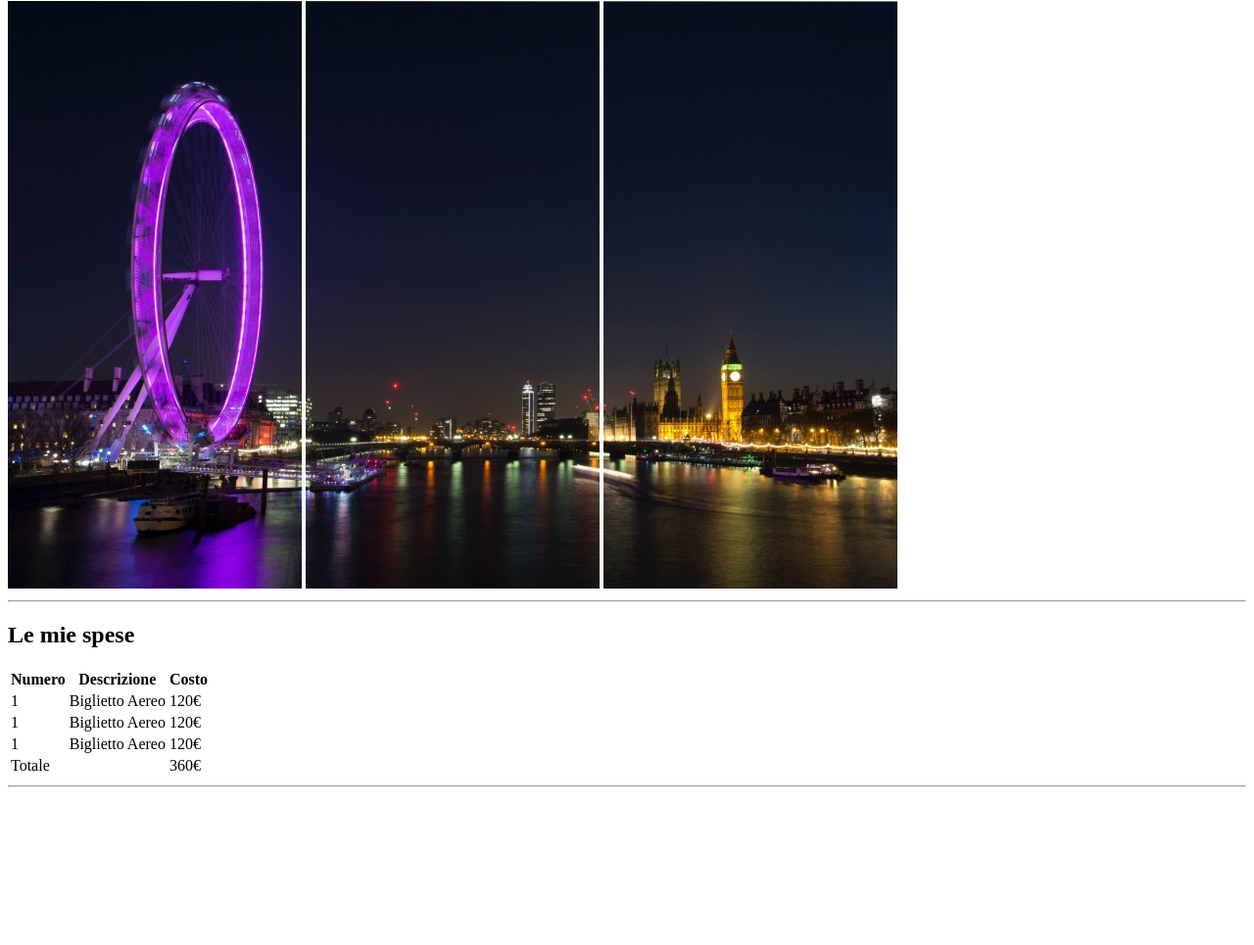
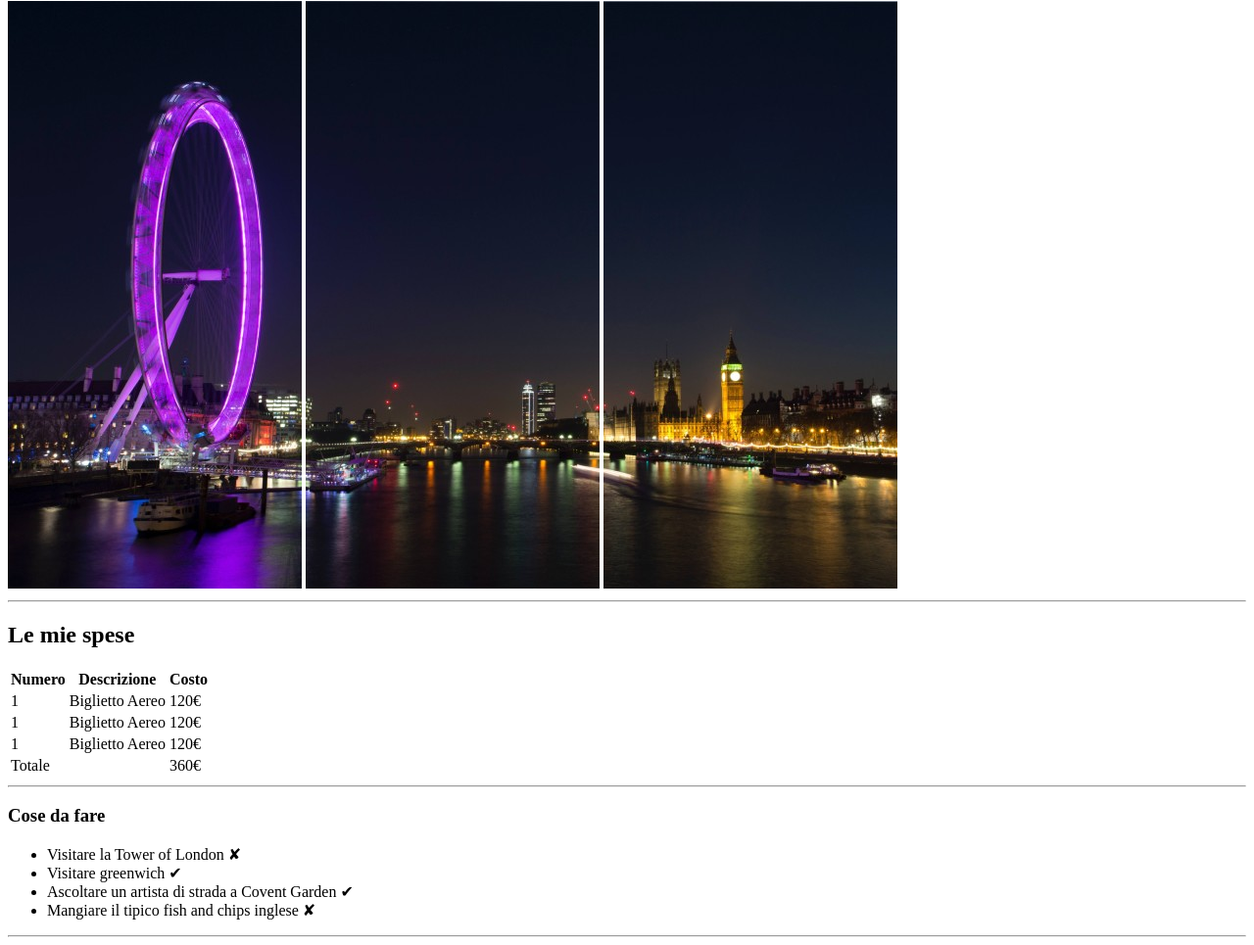
Before and after one commit to Tommaso-Macco/html-london-trip, a plain HTML site: page index.html in a window 1280 px wide. Shown: the part 79-1044 px from the top of the page at 98% size. Before the commit the page ends 891 px from the top, so only its background shows below. Drawn offline with Linux system fonts and the light colour scheme.

Commit message:
Section2 done

```diff
--- a/index.html
+++ b/index.html
@@ -49,7 +49,14 @@
         </section>
 
         <section>
-
+            <h3>Cose da fare</h3>
+                <ul>
+                    <li>Visitare la Tower of London &#10008;</li>
+                    <li>Visitare greenwich &#10004;</li>
+                    <li>Ascoltare un artista di strada a Covent Garden &#10004;</li>
+                    <li>Mangiare il tipico fish and chips inglese &#10008;</li>
+                </ul>
+            <hr>
         </section>
         <section>
 
```
